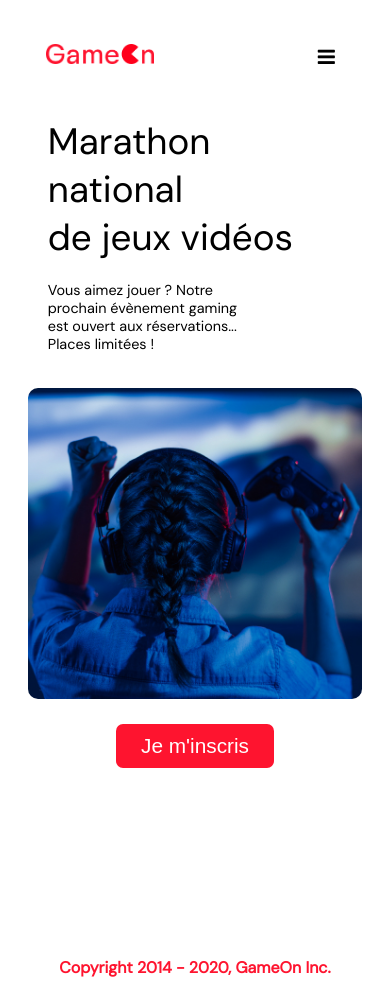
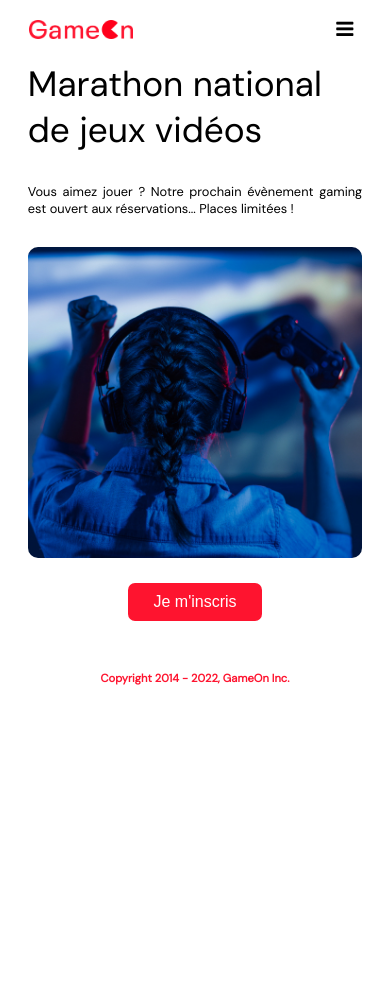
Before and after one commit to emmegiesse/martagiuliascoditti_4_20211114, a plain HTML site: page index.html in a window 390 px wide. After the commit the page ends 844 px from the top, so only its background shows below. Drawn offline with Linux system fonts and the light colour scheme.

Commit message:
xclose+responsive fix

```diff
--- a/css/modal_rev.css
+++ b/css/modal_rev.css
@@ -13,14 +13,13 @@
 
 /* Landing Page */
 body {
-  margin: auto;
+  margin: 0;
   display: flex;
   flex-direction: column;
-  /*background-image: url("background.png");*/
+  /*background-image: url("background.png"); */
   font-family: var(--font-default);
   font-size: 18px;
-  /*max-width: 1300px;*/
-  max-width: 1550px;
+  max-width: 1400px;
   margin: 0 auto;
 }
 
@@ -30,19 +29,13 @@ p {
 }
 
 img {
-  /*padding-right: 1rem;*/
-  padding: 1rem;
+  padding-right: 1rem;
 }
 
+/* Header */
 .topnav {
   overflow: hidden;
-  /*margin: 3.5%;*/
-
-  /*adjust topnav*/
-  margin: 20px 30px;
-  display: flex;
-  align-items: center;
-  justify-content: space-between;
+  margin: 3.5%;
 }
 
 .header-logo {
@@ -51,9 +44,6 @@ img {
 
 .main-navbar {
   float: right;
-    /*allignement à droite*/
-    display: flex;
-    margin-left: 40px;
 }
 
 .topnav a {
@@ -61,8 +51,7 @@ img {
 display: block;
 color: #000000;
 text-align: center;
-  /*padding: 12px 12px;*/
-  padding: 20px;
+padding: 12px;
 margin: 5px;
 text-decoration: none;
 font-size: 20px;
@@ -72,12 +61,14 @@ img {
 .topnav a:hover {
   background-color: #ff0000;
   color: #ffffff;
-  border-radius: 10px;
+  text-decoration: underline;
+  border-radius: 15px;
 }
 
 .topnav a.active {
   background-color: #ff0000;
   color: #ffffff;
+  text-decoration: underline;
   border-radius: 15px;
 }
 
@@ -85,27 +76,29 @@ img {
   display: none;
 }
 
-@media screen and (max-width: 420px) {
+@media screen and (max-width: 920px) {
   .topnav {
-    margin-bottom: 0px;
-  }
+    margin-left:5%;
   }
 
-@media screen and (max-width: 420px) {
+  .topnav img {
+    margin-top: 20px;
+    max-width: 140px;
+  }
+
   .topnav a {display: none;}
   .topnav a.icon {
     float: right;
     display: block;
   }
-}
 
-@media screen and (max-width: 420px) {
   .topnav.responsive {position: relative;}
   .topnav.responsive .icon {
     position: absolute;
     right: 0;
     top: 0;
   }
+
   .topnav.responsive a {
     float: none;
     display: block;
@@ -113,12 +106,28 @@ img {
   }
 }
 
-@media screen and (max-width: 420px) {
+@media screen and (max-width: 540px) {
+  .topnav {
+    margin-left: 7.5%;
+    margin-right: 5%;
+    margin-top: 0%;
+    margin-bottom: 0%;
+  }
+
   .topnav img {
-    max-width:140px;
+    margin-top: 20px;
+    width: 120px;
+  }
+
+  .topnav a {display: none;}
+  .topnav a.icon {
+    float: right;
+    display: block;
+    margin-top: 5px;
   }
 }
 
+/* Main */
 main {
   font-size: 130%;
   font-weight: bolder;
@@ -131,26 +140,175 @@ main {
   text-align: justify;
 }
 
-.modal-btn {
-  font-size: 145%;
-  background: #fe142f;
-  display: flex;
-  margin: auto;
-  padding: 2em;
-  color: #fff;
-  padding: 0.75rem 2.5rem;
-  border-radius: 1rem;
-  cursor: pointer;
+/* Hero-section */
+.hero-section {
+  min-height: 200px;
+  border-radius: 10px;
+  display: grid;
+  grid-template-columns: repeat(12, 1fr);
+  overflow: hidden;
+  box-shadow: 0 2px 7px 2px rgba(0, 0, 0, 0.2);
+  margin-bottom: 10px;
 }
 
-.modal-btn:hover {
-  background: #3876ac;
+.hero-content {
+  grid-column: span 4;
+  background: #232323;
+  color: #fff;
+  position: relative;
+  text-align: left;
+  min-width: 424px;
 }
 
+.hero-content::after {
+  content: "";
+  width: 100%;
+  height: 100%;
+  background: #232323;
+  position: absolute;
+  right: -80px;
+  top: 0;
+}
+
+.hero-content > * {
+  position: relative;
+  z-index: 1;
+}
+
+.hero-headline {
+  padding: 60px;
+  font-size: 6rem;
+  font-weight: normal;
+  white-space: nowrap;
+}
+
+.hero-text {
+  width: 100%;
+  font-weight: normal;
+  font-size: 1.8rem;
+  margin-top: 57px;
+  margin-left: 60px;
+  padding: 0;
+}
+
+.hero-img {
+  grid-column: span 8;
+}
+
+.hero-img img {
+  width: 100%;
+  height: 100%;
+  display: block;
+  padding: 0;
+  object-fit: cover;
+}
+
+.hero-section > .btn-signup {
+  display: none;
+}
+
+@media screen and (max-width: 920px) {
+  .hero-content {
+    padding: 0px;
+    text-align: justify;
+    min-width: 250px;
+  }
+
+  .hero-headline {
+    font-size: 3rem;
+    padding: 25px;
+    width: 250%;
+    white-space: normal;
+  }
+
+  .hero-text {
+    font-size: 1rem;
+    margin-top: 0px;
+    margin-left: 0px;
+    padding: 5px 25px;
+    width: 120%;
+    white-space: normal;
+  }
+}
+
+@media screen and (max-width: 540px) {
+  .hero-section {
+    min-height: 550px;
+    display: block;
+    box-shadow: unset;
+  }
+
+  .hero-content {
+    background: #fff;
+    color: #000;
+    text-align: justify;
+    min-width: 300px;
+  }
+
+  .hero-content::after {
+    content: unset;
+  }
+
+  .hero-content .btn-signup {
+    display: none;
+  }
+
+  .hero-headline {
+    font-size: 2.2rem;
+    width: 100%;
+    white-space: normal;
+    padding: 0px;
+  }
+
+  .hero-text {
+    font-size: 0.8rem;
+    width: 100%;
+    white-space: normal;
+    margin: 30px 0px;
+    padding: 0px;
+  }
+
+  .hero-img img {
+    border-radius: 10px;
+    margin-top: 15px;
+  }
+
+  .hero-section > .btn-signup {
+    display: block;
+    margin: 25px auto 25px;
+    padding: 10px 25px;
+  }
+}
+
+/* Footer */
 .footer {
   margin: 20px;
   padding: 10px;
   font-family: var(--font-slab);
+}
+
+.copyrights {
+  color: #fe142f;
+  padding: 0;
+  font-size: 1rem;
+  margin: 60px 10px 30px;
+  font-weight: bolder;
+}
+
+@media screen and (max-width: 920px) {
+  .copyrights {
+    margin-top: 0px;
+    text-align: center;
+    font-size: 1.2rem;
+  }
+}
+
+@media screen and (max-width: 540px) {
+  .copyrights {
+    margin-top: 0px;
+    text-align: center;
+    font-size: 0.7rem;
+  }
 }
 
 /* Modal form */
@@ -210,11 +368,13 @@ label {
   display: inline-block;
   margin-bottom: 11px;
 }
+
 input {
   padding: 8px;
   border: 0.8px solid #ccc;
   outline: none;
 }
+
 .text-control {
   margin: 0;
   padding: 8px;
@@ -223,35 +383,17 @@ input {
   font-size: 20px;
   height: 48px;
 }
-.formData[data-error]::after {
-  content: attr(data-error);
-  font-size: 0.4em;
-  color: #e54858;
-  display: block;
-  margin-top: 7px;
-  margin-bottom: 7px;
-  text-align: right;
-  line-height: 0.3;
-  opacity: 0;
-  transition: 0.3s;
-}
-.formData[data-error-visible="true"]::after {
-  opacity: 1;
-}
-.formData[data-error-visible="true"] .text-control {
-  border: 2px solid #e54858;
+
+.text-label {
+  font-weight: normal;
+  font-size: 16px;
 }
 
 .error {
-  font-size: 0.4em;
+  font-size: 0.5em;
   color: red;
 }
-/*
-input[data-error]::after {
-    content: attr(data-error);
-    font-size: 0.4em;
-    color: red;
-} */
+
 .checkbox-label,
 .checkbox2-label {
   position: relative;
@@ -259,6 +401,7 @@ input[data-error]::after {
   font-size: 12px;
   font-weight: normal;
 }
+
 .checkbox-label .checkbox-icon,
 .checkbox2-label .checkbox-icon {
   display: block;
@@ -273,6 +416,7 @@ input[data-error]::after {
   top: -1px;
   transition: 0.3s;
 }
+
 .checkbox-label .checkbox-icon::after,
 .checkbox2-label .checkbox-icon::after {
   content: "";
@@ -289,21 +433,26 @@ input[data-error]::after {
   transition: 0.3s;
   opacity: 0;
 }
+
 .checkbox-input {
   display: none;
 }
+
 .checkbox-input:checked + .checkbox-label .checkbox-icon::after,
 .checkbox-input:checked + .checkbox2-label .checkbox-icon::after {
   opacity: 1;
 }
+
 .checkbox-input:checked + .checkbox2-label .checkbox-icon {
   background: #279e7a;
 }
+
 .checkbox2-label .checkbox-icon {
   border-radius: 4px;
   border: 0;
   background: #c4c4c4;
 }
+
 .checkbox2-label .checkbox-icon::after {
   width: 7px;
   height: 4px;
@@ -316,6 +465,7 @@ input[data-error]::after {
   left: 21%;
   top: 19%;
 }
+
 .close, .close-modal-submit {
   position: absolute;
   right: 15px;
@@ -327,6 +477,7 @@ input[data-error]::after {
   transform: scale(0.7);
   color:white;
 }
+
 .close:before,.close:after
 .close-modal-submit:before,.close-modal-submit:after {
   position: absolute;
@@ -336,20 +487,35 @@ input[data-error]::after {
   width: 3px;
   background-color: #fff;
 }
+
 .close:before,.close-modal-submit:before {
   transform: rotate(45deg);
 }
+
 .close:after,.close-modal-submit:after {
   transform: rotate(-45deg);
 }
-.btn-submit,
+
 .btn-signup{
   background: #fe142f;
   display: block;
-  margin: 0 auto;
+  margin-left: 60px;
+  margin-top: 80px;
   border-radius: 7px;
-  font-size: 1rem;
-  padding: 12px 82px;
+  font-size: 2rem;
+  padding: 20px 50px;
+  color: #fff;
+  cursor: pointer;
+  border: 0;
+}
+
+.btn-submit{
+  background: #fe142f;
+  display: block;
+  margin: auto;
+  border-radius: 7px;
+  font-size: 2rem;
+  padding: 20px 50px;
   color: #fff;
   cursor: pointer;
   border: 0;
@@ -360,30 +526,31 @@ input[data-error]::after {
   display: block;
   margin: 10px auto;
   border-radius: 7px;
-  font-size: 1rem;
+  font-size: 1.2rem;
   padding: 12px 82px;
   color: #fff;
   cursor: pointer;
   border: 0;
 }
 
-/* custom select styles */
-.custom-select {
-  position: relative;
-  font-family: Arial;
-  font-size: 1.1rem;
-  font-weight: normal;
+@media screen and (max-width: 920px) {
+  .btn-signup {
+    margin-top: 60px;
+    margin-left: 30px;
+    font-size: 1rem;
+    padding: 12px 50px;
   }
 
-.custom-select select {
-  display: none;
+  .btn-submit {
+    margin: auto;
+    font-size: 1rem;
+    padding: 12px 50px;
   }
-.select-selected {
-  background-color: #fff;
 }
 
+/* Submitted form */
 .submitted-form {
-  height: 80%;
+  height: 800px;
   display :flex;
   flex-direction: column;
   justify-content:space-between;
@@ -393,179 +560,7 @@ input[data-error]::after {
   height: 400px;
   margin-left: auto;
   margin-right: auto;
-  margin-top:300px;
-}
-
-/* Style the arrow inside the select element: */
-.select-selected:after {
-  position: absolute;
-  content: "";
-  top: 10px;
-  right: 13px;
-  width: 11px;
-  height: 11px;
-  border: 3px solid transparent;
-  border-bottom-color: #f00;
-  border-left-color: #f00;
-  transform: rotate(-48deg);
-  border-radius: 5px 0 5px 0;
-}
-
-/* Point the arrow upwards when the select box is open (active): */
-.select-selected.select-arrow-active:after {
-  transform: rotate(135deg);
-  top: 13px;
-}
-
-.select-items div,
-.select-selected {
-  color: #000;
-  padding: 11px 16px;
-  border: 1px solid transparent;
-  border-color: transparent transparent rgba(0, 0, 0, 0.1) transparent;
-  cursor: pointer;
-  border-radius: 8px;
-  height: 48px;
-}
-
-/* Style items (options): */
-.select-items {
-  position: absolute;
-  background-color: #fff;
-  top: 89%;
-  left: 0;
-  right: 0;
-  z-index: 99;
-}
-
-/* Hide the items when the select box is closed: */
-.select-hide {
-  display: none;
-}
-
-.select-items div:hover,
-.same-as-selected {
-  background-color: rgba(0, 0, 0, 0.1);
-}
-/* custom select end */
-.text-label {
-  font-weight: normal;
-  font-size: 16px;
-}
-.hero-section {
-  min-height: 93vh;
-  border-radius: 10px;
-  display: grid;
-  grid-template-columns: repeat(12, 1fr);
-  overflow: hidden;
-  box-shadow: 0 2px 7px 2px rgba(0, 0, 0, 0.2);
-  margin-bottom: 10px;
-}
-.hero-content {
-  padding: 51px 67px;
-  grid-column: span 4;
-  background: #232323;
-  color: #fff;
-  position: relative;
-  text-align: left;
-  min-width: 424px;
-}
-.hero-content::after {
-  content: "";
-  width: 100%;
-  height: 100%;
-  background: #232323;
-  position: absolute;
-  right: -80px;
-  top: 0;
-}
-.hero-content > * {
-  position: relative;
-  z-index: 1;
-}
-.hero-headline {
-  font-size: 6rem;
-  font-weight: normal;
-  white-space: nowrap;
-}
-.hero-text {
-  width: 146%;
-  font-weight: normal;
-  margin-top: 57px;
-  padding: 0;
-}
-.btn-signup {
-  outline: none;
-  /*text-transform: capitalize;*/
-  font-size: 1.3rem;
-  padding: 15px 23px;
-  margin: 0;
-  margin-top: 59px;
-}
-.hero-img {
-  grid-column: span 8;
-}
-.hero-img img {
-  width: 100%;
-  height: 100%;
-  display: block;
-  padding: 0;
-  object-fit: cover;
-}
-.copyrights {
-  color: #fe142f;
-  padding: 0;
-  font-size: 1rem;
-  margin: 60px 0 30px;
-  font-weight: bolder;
-}
-.hero-section > .btn-signup {
-  display: none;
-}
-footer {
-  padding-left: 2vw;
-  padding-right: 2vw;
-  margin: 0 20px;
-}
-@media screen and (max-width: 420px) {
-  .hero-section {
-    display: block;
-    box-shadow: unset;
-  }
-  .hero-content {
-    background: #fff;
-    color: #000;
-    padding: 20px;
-  }
-  .hero-content::after {
-    content: unset;
-  }
-  .hero-content .btn-signup {
-    display: none;
-  }
-  .hero-headline {
-    font-size: 2.3rem;
-    max-width: 80%;
-    white-space: normal;
-  }
-  .hero-text {
-    width: 200px;
-    font-size: 0.9rem;
-    margin-top:20px;
-  }
-  .hero-img img {
-    border-radius: 10px;
-    margin-top: 15px;
-  }
-  .hero-section > .btn-signup {
-    display: block;
-    margin: 25px auto 25px;
-    padding: 10px 25px;
-  }
-  .copyrights {
-    margin-top: 50px;
-    text-align: center;
-  }
+  margin-top: 300px;
 }
 
 @keyframes modalopen {
--- a/index.html
+++ b/index.html
@@ -55,7 +55,7 @@
 <!--MODAL-->
       <div class="bground">
         <div class="content">
-          <span class="close"></span>
+          <span class="close">X</span>
           <div class="modal-body">
 
 <!--FORM-->
@@ -131,7 +131,7 @@
                 <p id="error-events" class="error"></p>
               </div>
 <!-- LOCATIONS -->
-              <p class="text-label">Quelles villes ?</p>
+              <p class="text-label">À quel tournoi souhaitez-vous participer cette année ?</p>
               <div
                 class="formData" id="cities">
 
@@ -233,7 +233,7 @@
 <!-- CONFIRMATION SUBMIT -->
       <div class="confirmation-submit">
         <div class="submitted-form">
-          <span class="close-modal-submit"></span>
+          <span class="close-modal-submit">X</span>
           <p>
             Merci !
             <br>
@@ -247,7 +247,7 @@
 <!-- FOOTER-->
     <footer>
       <p class="copyrights">
-        Copyright 2014 - 2020, GameOn Inc.
+        Copyright 2014 - 2022, GameOn Inc.
       </p>
     </footer>
     <script src="js/modal_rev.js"></script>
--- a/js/modal_rev.js
+++ b/js/modal_rev.js
@@ -99,7 +99,7 @@ function checkBirthdate() {
 function checkEvents() {
   let errorEvents = document.getElementById("error-events");
   if (events.value.trim().length === 0 || isNaN(events.value.trim()) === true || events.value.trim() < 0){
-    errorEvents.innerHTML = "Vous devez entrer votre date de naissance";
+    errorEvents.innerHTML = "Vous devez entrer une valeur numerique";
     return false;
   } else {
     errorEvents.innerHTML = "";
```
Lines whose indentation alone changed are shown as unchanged.
